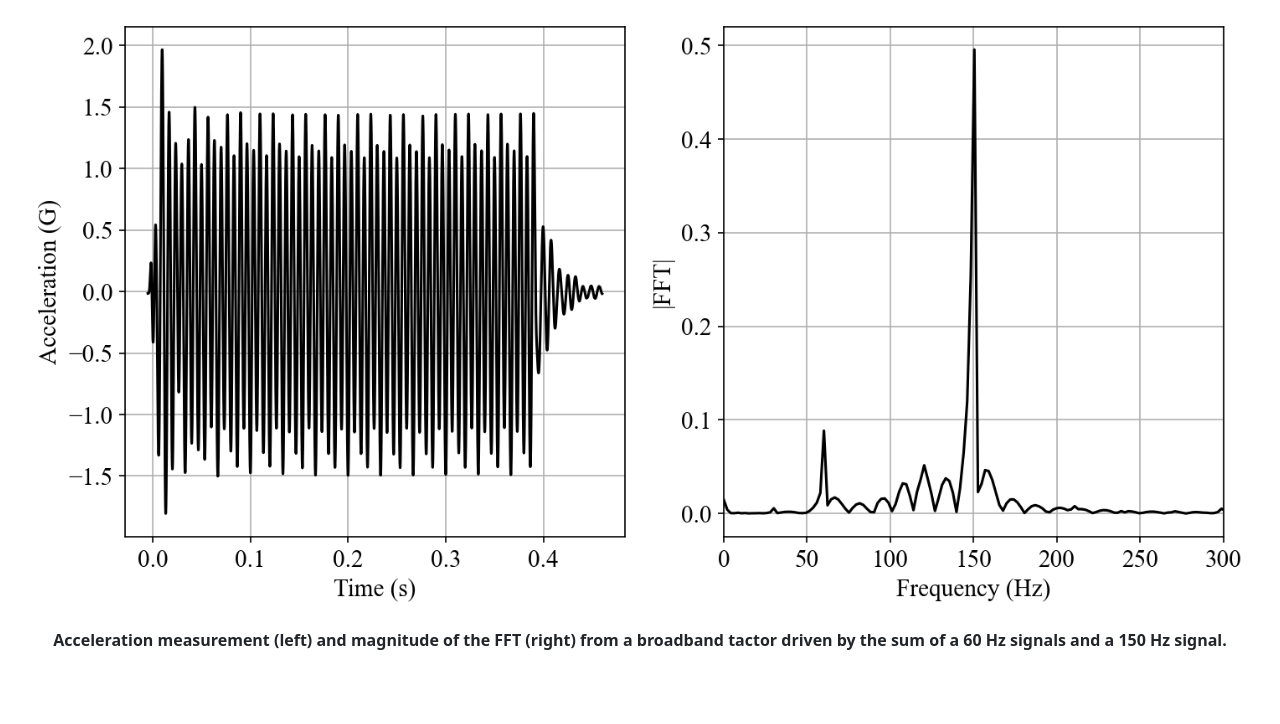
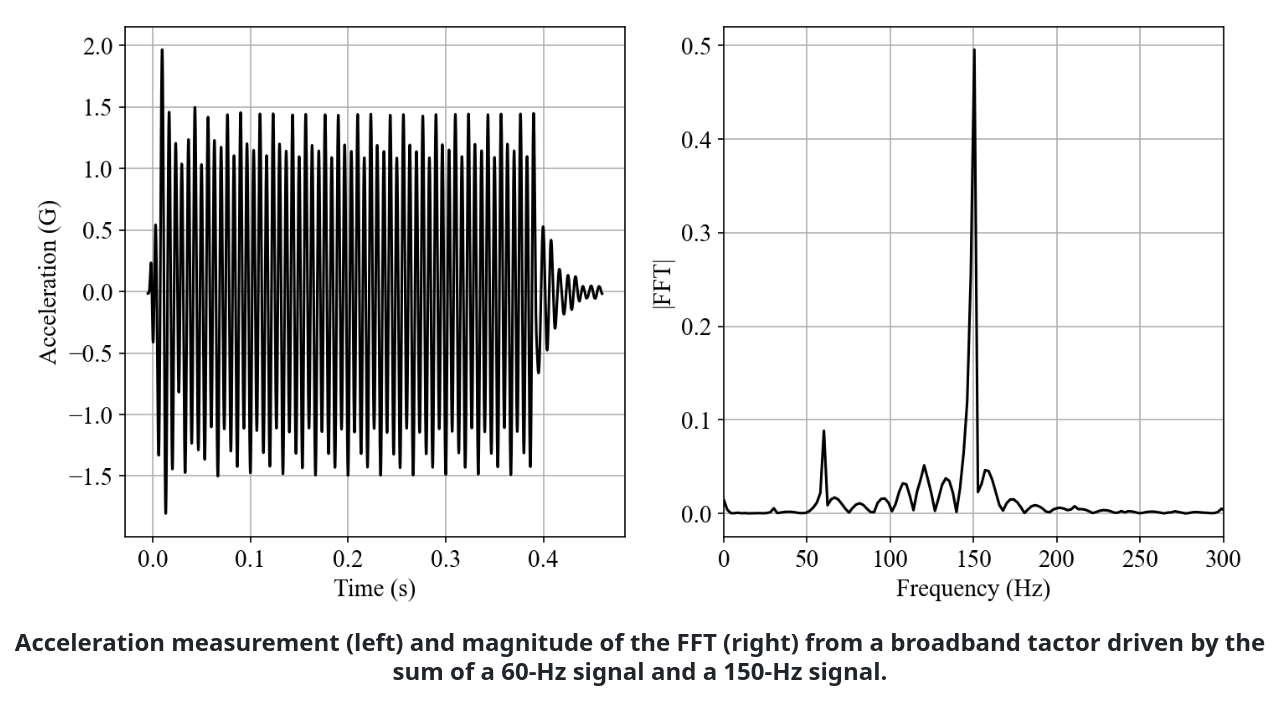
Before and after one commit to JuanSMartinez/Frontiers_VR_Acceleration_Measures, a plain HTML site: page index.html in a window 1280 px wide. Drawn offline with nearby package versions, Linux system fonts and the light colour scheme.

Commit message:
changed caption type

```diff
--- a/index.html
+++ b/index.html
@@ -13,7 +13,7 @@
   <body>
     <div class="container-fluid">
       <img  src="images/60_150_13_fft.png" class="img-fluid" alt="Accleration measurement of a broadband tactor with the sum of a 60 Hz signals and a 150 Hz signal">
-      <p class="text-center"><b>Acceleration measurement (left) and magnitude of the FFT (right) from a broadband tactor driven by the sum of a 60 Hz signals and a 150 Hz signal.</b></p>
+      <h4 class="text-center"><b>Acceleration measurement (left) and magnitude of the FFT (right) from a broadband tactor driven by the sum of a 60-Hz signal and a 150-Hz signal.</b></h4>
     </div>
 
     <script src="https://cdn.jsdelivr.net/npm/bootstrap@5.1.3/dist/js/bootstrap.bundle.min.js" integrity="sha384-ka7Sk0Gln4gmtz2MlQnikT1wXgYsOg+OMhuP+IlRH9sENBO0LRn5q+8nbTov4+1p" crossorigin="anonymous"></script>
```
